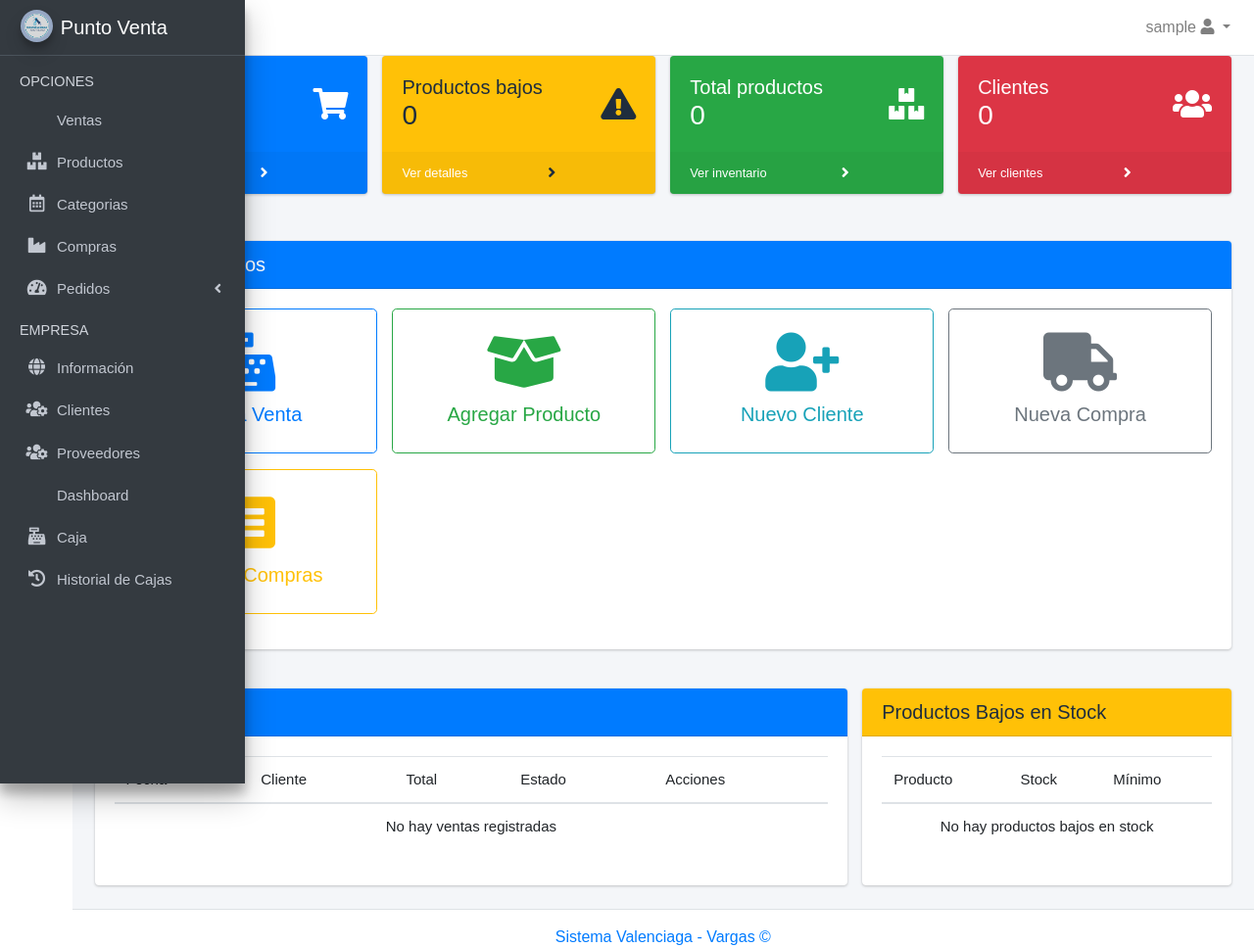
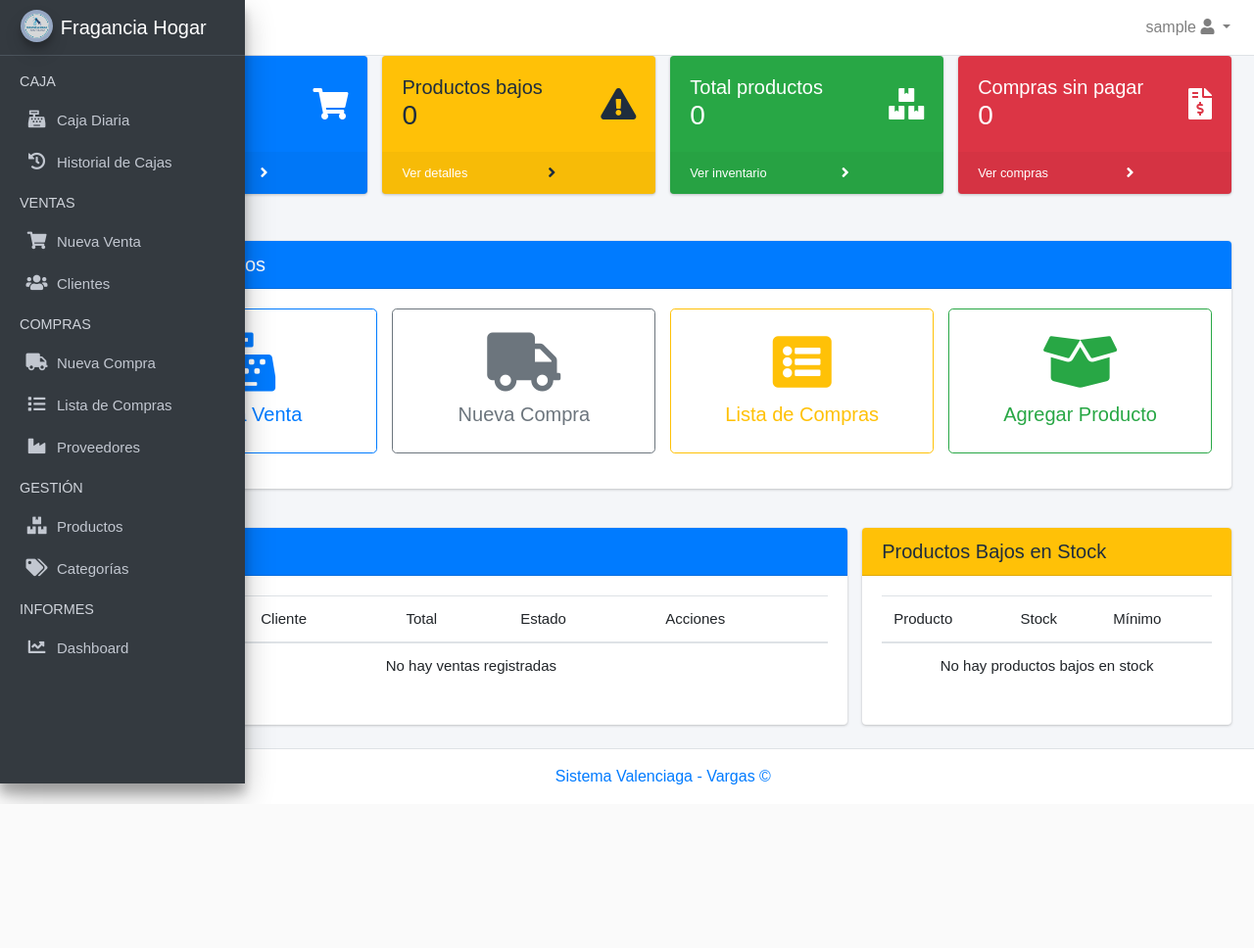
Before and after one commit to EzekVCB/Proyecto-Carena-2.0, a Django app: page / in a window 1280 px wide. Shown: the top 968 px of the page at 98% size. After the commit the page ends 821 px from the top, so only its background shows below. Run offline with Django 5.2, Linux system fonts and the light colour scheme; the visitor is signed in with stand-in values (Sample User, id 1); data that the repository does not hold is empty; some libraries are stand-ins or nearby versions.

Commit message:
mejoras en la interfaz

```diff
--- a/Sistema/ventas/templates/base.html
+++ b/Sistema/ventas/templates/base.html
@@ -76,7 +76,7 @@
       <a href="{% url 'Index' %}" class="brand-link">
         <img src="{% static 'img/logo.png' %}" alt="Logo" class="brand-image img-circle elevation-3"
           style="opacity: .8">
-        <span class="brand-text font-weight-light">Punto Venta</span>
+        <span class="brand-text font-weight-light">Fragancia Hogar</span>
       </a>
 
       <!-- Sidebar -->
@@ -85,114 +85,83 @@
         <!-- Sidebar Menu -->
         <nav class="mt-2">
           <ul class="nav nav-pills nav-sidebar flex-column" data-widget="treeview" role="menu" data-accordion="false">
-            <!-- Add icons to the links using the .nav-icon class
-            with font-awesome or any other icon font library -->
 
-            <li class="nav-header">OPCIONES</li>
-            <li class="nav-item">
-              <a href="{% url 'ventas' %}" class="nav-link">
-                <i class="nav-icon far fa-shopping-cart"></i>
-                <p>
-                  Ventas
-                </p>
-              </a>
-            </li>
-            <li class="nav-item">
-              <a href="{% url 'Productos' %}" class="nav-link">
-                <i class="nav-icon fas fa-boxes"></i>
-                <p>
-                  Productos
-                </p>
-              </a>
-            </li>
-            <li class="nav-item">
-              <a href="{% url 'Categorias' %}" class="nav-link">
-                <i class="nav-icon far fa-calendar-alt"></i>
-                <p>
-                  Categorias
-                </p>
-              </a>
-            </li>
-            <li class="nav-item">
-              <a href="{% url 'compras' %}" class="nav-link">
-                <i class="nav-icon fas fa-industry"></i>
-                <p>
-                  Compras
-                </p>
-              </a>
-            </li>
-            <li class="nav-item">
-              <a href="" class="nav-link">
-                <i class="nav-icon fas fa-tachometer-alt"></i>
-                <p>
-                  Pedidos
-                  <i class="fas fa-angle-left right"></i>
-                </p>
-              </a>
-              <ul class="nav nav-treeview">
-                <li class="nav-item">
-                  <a href="" class="nav-link">
-                    <i class="nav-icon far fa-circle text-info"></i>
-                    <p>Todos</p>
-                  </a>
-                </li>
-                <li class="nav-item">
-                  <a href="" class="nav-link">
-                    <i class="nav-icon far fa-circle text-warning"></i>
-                    <p>Para hoy</p>
-                  </a>
-                </li>
-                <li class="nav-item">
-                  <a href="" class="nav-link">
-                    <i class="nav-icon far fa-circle text-danger"></i>
-                    <p>Atrasados</p>
-                  </a>
-                </li>
-              </ul>
-            </li>
-            <li class="nav-header">EMPRESA</li>
-            <li class="nav-item">
-              <a href="" class="nav-link">
-                <i class=" nav-icon fas fa-globe"></i>
-                <p>Información</p>
-              </a>
-            </li>
-            <li class="nav-item">
-              <a href="{% url 'Clientes' %}" class="nav-link">
-                <i class="nav-icon fas fa-users-cog"></i>
-                <p>Clientes</p>
-              </a>
-            </li>
-            <li class="nav-item">
-              <a href="{% url 'Proveedores' %}" class="nav-link">
-                <i class="nav-icon fas fa-users-cog"></i>
-                <p>Proveedores</p>
-              </a>
-            </li>
-            <li class="nav-item">
-              <a href="" class="nav-link">
-                <i class="nav-icon fas fa-users-line"></i>
-                <p>Dashboard</p>
-              </a>
-            </li>
+            <!-- CAJA -->
+            <li class="nav-header">CAJA</li>
             <li class="nav-item">
               <a href="{% url 'caja' %}" class="nav-link">
                 <i class="nav-icon fas fa-cash-register"></i>
-                <p>
-                  Caja
-                </p>
+                <p>Caja Diaria</p>
               </a>
             </li>
             {% if user.is_staff %}
             <li class="nav-item">
               <a href="{% url 'historial_cajas' %}" class="nav-link">
                 <i class="nav-icon fas fa-history"></i>
-                <p>
-                  Historial de Cajas
-                </p>
+                <p>Historial de Cajas</p>
               </a>
             </li>
             {% endif %}
+
+            <!-- VENTAS -->
+            <li class="nav-header">VENTAS</li>
+            <li class="nav-item">
+              <a href="{% url 'ventas' %}" class="nav-link">
+                <i class="nav-icon fas fa-shopping-cart"></i>
+                <p>Nueva Venta</p>
+              </a>
+            </li>
+            <li class="nav-item">
+              <a href="{% url 'Clientes' %}" class="nav-link">
+                <i class="nav-icon fas fa-users"></i>
+                <p>Clientes</p>
+              </a>
+            </li>
+
+            <!-- COMPRAS -->
+            <li class="nav-header">COMPRAS</li>
+            <li class="nav-item">
+              <a href="{% url 'compras' %}" class="nav-link">
+                <i class="nav-icon fas fa-truck"></i>
+                <p>Nueva Compra</p>
+              </a>
+            </li>
+            <li class="nav-item">
+              <a href="{% url 'lista_compras' %}" class="nav-link">
+                <i class="nav-icon fas fa-list"></i>
+                <p>Lista de Compras</p>
+              </a>
+            </li>
+            <li class="nav-item">
+              <a href="{% url 'Proveedores' %}" class="nav-link">
+                <i class="nav-icon fas fa-industry"></i>
+                <p>Proveedores</p>
+              </a>
+            </li>
+
+            <!-- GESTIÓN -->
+            <li class="nav-header">GESTIÓN</li>
+            <li class="nav-item">
+              <a href="{% url 'Productos' %}" class="nav-link">
+                <i class="nav-icon fas fa-boxes"></i>
+                <p>Productos</p>
+              </a>
+            </li>
+            <li class="nav-item">
+              <a href="{% url 'Categorias' %}" class="nav-link">
+                <i class="nav-icon fas fa-tags"></i>
+                <p>Categorías</p>
+              </a>
+            </li>
+
+            <!-- INFORMES -->
+            <li class="nav-header">INFORMES</li>
+            <li class="nav-item">
+              <a href="{% url 'Index' %}" class="nav-link">
+                <i class="nav-icon fas fa-chart-line"></i>
+                <p>Dashboard</p>
+              </a>
+            </li>
           </ul>
         </nav>
         <!-- /.sidebar-menu -->
--- a/Sistema/ventas/templates/index.html
+++ b/Sistema/ventas/templates/index.html
@@ -22,7 +22,7 @@
                     </div>
                 </div>
                 <div class="card-footer d-flex align-items-center justify-content-between">
-                    <a class="small text-white stretched-link" href="{% url 'ventas' %}">Ver detalles</a>
+                    <a class="small text-white stretched-link" href="{% url 'caja' %}">Ver detalles</a>
                     <i class="fas fa-angle-right"></i>
                 </div>
             </div>
@@ -69,14 +69,14 @@
                 <div class="card-body">
                     <div class="d-flex justify-content-between align-items-center">
                         <div>
-                            <h5 class="mb-0">Clientes</h5>
-                            <h3 class="mb-0">{{ total_clientes|default:"0" }}</h3>
+                            <h5 class="mb-0">Compras sin pagar</h5>
+                            <h3 class="mb-0">{{ compras_pendientes|default:"0" }}</h3>
                         </div>
-                        <i class="fas fa-users fa-2x"></i>
+                        <i class="fas fa-file-invoice-dollar fa-2x"></i>
                     </div>
                 </div>
                 <div class="card-footer d-flex align-items-center justify-content-between">
-                    <a class="small text-white stretched-link" href="{% url 'Clientes' %}">Ver clientes</a>
+                    <a class="small text-white stretched-link" href="{% url 'lista_compras' %}">Ver compras</a>
                     <i class="fas fa-angle-right"></i>
                 </div>
             </div>
@@ -99,18 +99,6 @@
                             </a>
                         </div>
                         <div class="col-md-3 col-6 mb-3">
-                            <a href="{% url 'AddProducto' %}" class="btn btn-lg btn-outline-success w-100 h-100 d-flex flex-column align-items-center justify-content-center py-4">
-                                <i class="fas fa-box-open fa-3x mb-2"></i>
-                                <span>Agregar Producto</span>
-                            </a>
-                        </div>
-                        <div class="col-md-3 col-6 mb-3">
-                            <a href="{% url 'AddCliente' %}" class="btn btn-lg btn-outline-info w-100 h-100 d-flex flex-column align-items-center justify-content-center py-4">
-                                <i class="fas fa-user-plus fa-3x mb-2"></i>
-                                <span>Nuevo Cliente</span>
-                            </a>
-                        </div>
-                        <div class="col-md-3 col-6 mb-3">
                             <a href="{% url 'compras' %}" class="btn btn-lg btn-outline-secondary w-100 h-100 d-flex flex-column align-items-center justify-content-center py-4">
                                 <i class="fas fa-truck fa-3x mb-2"></i>
                                 <span>Nueva Compra</span>
@@ -122,6 +110,15 @@
                                 <span>Lista de Compras</span>
                             </a>
                         </div>
+                        <div class="col-md-3 col-6 mb-3">
+                            <a href="{% url 'AddProducto' %}" class="btn btn-lg btn-outline-success w-100 h-100 d-flex flex-column align-items-center justify-content-center py-4">
+                                <i class="fas fa-box-open fa-3x mb-2"></i>
+                                <span>Agregar Producto</span>
+                            </a>
+                        </div>
+
+
+
                     </div>
                 </div>
             </div>
--- a/Sistema/ventas/templates/login.html
+++ b/Sistema/ventas/templates/login.html
@@ -15,6 +15,9 @@
 
 <body>
     <div class="login-container">
+        <div class="text-center mb-4">
+            <img src="{% static 'img/logoSinFondo.png' %}" alt="Logo" class="img-fluid" style="max-width: 250px;">
+        </div>
         <h2 class="login-title">Bienvenido</h2>
         <form method="post">
             {% csrf_token %}
--- a/Sistema/ventas/views.py
+++ b/Sistema/ventas/views.py
@@ -1,4 +1,4 @@
-from django.shortcuts import render, redirect
+from django.shortcuts import render, redirect, get_object_or_404
 from .models import *
 from .forms import *
 from django.contrib import messages
@@ -65,13 +65,20 @@ def obtener_productos_stock_bajo():
 
     return productos
 
+def contar_compras_sin_pagar():
+    """
+    Cuenta cuántas compras están pendientes de pago.
+    Retorna el número de compras sin pagar.
+    """
+    return Compra.objects.filter(Estado='PENDIENTE').count()
+
 @login_required
 def index_view(request):
     context = {
         'ventas_dia': obtener_ventas_del_dia(),
         'productos_bajos': contar_productos_bajos_stock(),
         'total_productos': Producto.objects.count(),
-        'total_clientes': Cliente.objects.count(),
+        'compras_pendientes': contar_compras_sin_pagar(),
         'ultimas_ventas': Venta.objects.all().order_by('-Fecha')[:5],
         'productos_stock_bajo': obtener_productos_stock_bajo(),
     }
```
Also changed, not shown: Sistema/ventas/templates/productos.html (+13 -2 lines).
